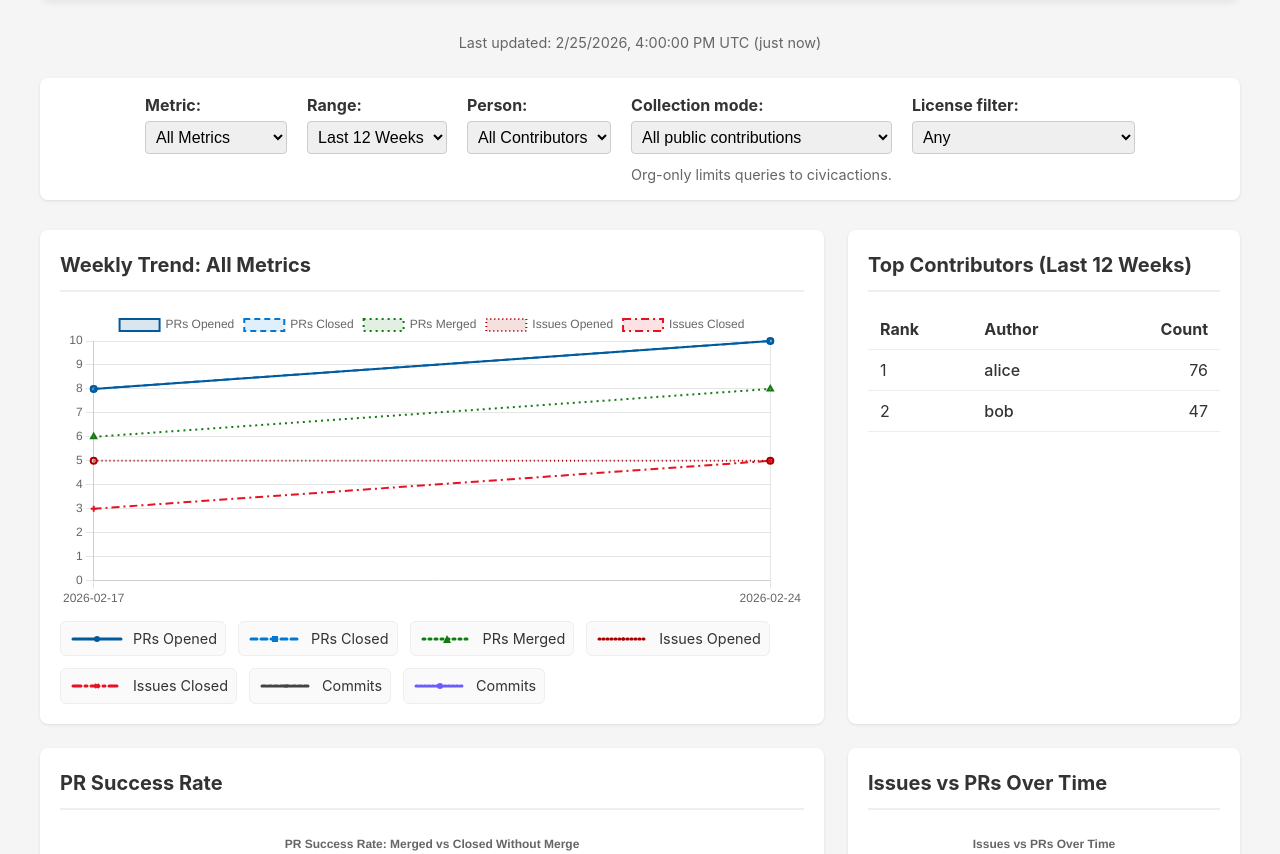
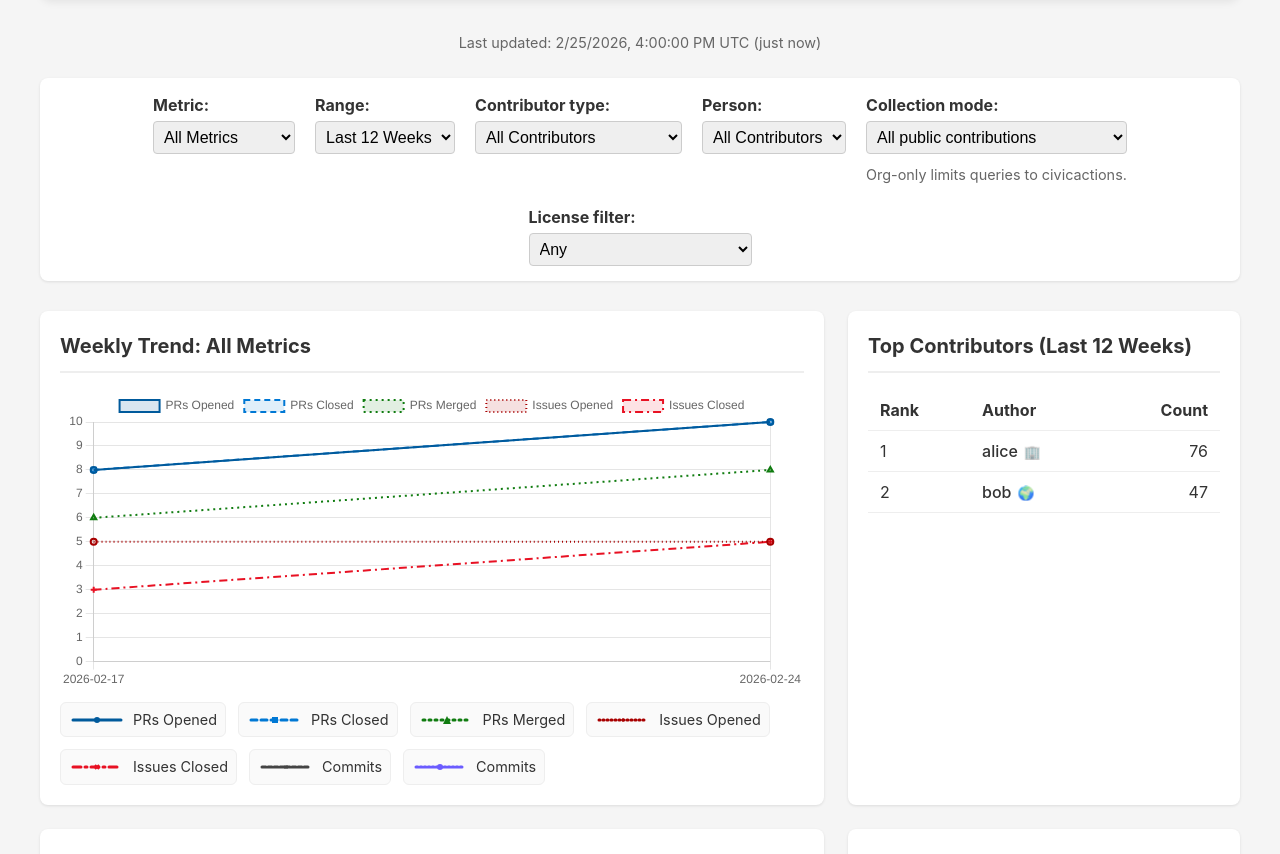
Before and after one commit to mgifford/gh-open-dash, a React (Vite) app in the folder site/: page / in a window 1280 px wide. Shown: the part 1170-2024 px from the top of the page. Built offline with nearby package versions, Linux system fonts and the light colour scheme.

Commit message:
Add contributor type filter to distinguish org members from community contributors
Agent-Logs-Url: https://github.com/mgifford/gh-open-dash/sessions/337b3c0f-625a-445a-b849-0b693c016245

Co-authored-by: mgifford <116832+mgifford@users.noreply.github.com>

```diff
--- a/site/src/App.jsx
+++ b/site/src/App.jsx
@@ -63,6 +63,7 @@ function App() {
   const [metric, setMetric] = useState("all_metrics");
   const [range, setRange] = useState("12");
   const [selectedAuthor, setSelectedAuthor] = useState("all");
+  const [contributorType, setContributorType] = useState("all");
   const [displayConfig, setDisplayConfig] = useState({ collectAllPublic: false, licenseFilter: 'oss' });
   const [view, setView] = useState('dashboard');
 
@@ -172,10 +173,28 @@ function App() {
       series = series.slice(-count); // Assumes series matches weeks order
     }
 
+    // 1b. Filter series by contributor type (all / staff / community)
+    const staffSet = new Set((data.staff_allowlist || []).map(s => s.toLowerCase()));
+    const isStaff = (author) => staffSet.has(author.toLowerCase());
+    if (contributorType !== 'all') {
+      series = series.map(week => {
+        const filtered = {};
+        for (const [author, metrics] of Object.entries(week.byAuthor || {})) {
+          if (contributorType === 'staff' ? isStaff(author) : !isStaff(author)) {
+            filtered[author] = metrics;
+          }
+        }
+        return { ...week, byAuthor: filtered };
+      });
+    }
+
     // 2. Aggregate for Leaderboard
     // Sum selected metric for each author over the visible range
     const authorTotals = {};
-    data.authors.forEach(a => authorTotals[a] = 0);
+    const visibleAuthors = contributorType === 'all'
+      ? data.authors
+      : data.authors.filter(a => contributorType === 'staff' ? isStaff(a) : !isStaff(a));
+    visibleAuthors.forEach(a => authorTotals[a] = 0);
 
     series.forEach(week => {
       const byAuthor = week.byAuthor;
@@ -254,8 +273,8 @@ function App() {
       pushDataset(metric, opt.label || metric);
     }
 
-    return { leaderboard, chartData, authors: data.authors, orgRepos, orgHasData, effectiveOrg, dataOrgs, filteredData };
-  }, [data, metric, range, selectedAuthor, currentOrg]);
+    return { leaderboard, chartData, authors: data.authors, visibleAuthors, staffSet, orgRepos, orgHasData, effectiveOrg, dataOrgs, filteredData };
+  }, [data, metric, range, selectedAuthor, currentOrg, contributorType]);
 
   // Calculate total workflow runs across visible weeks (must be before early returns)
   const totalWorkflowRuns = useMemo(() => {
@@ -478,10 +497,19 @@ function App() {
         </label>
 
         <label>
+          Contributor type:
+          <select value={contributorType} onChange={(e) => { setContributorType(e.target.value); setSelectedAuthor('all'); }}>
+            <option value="all">All Contributors</option>
+            <option value="staff">Org Members</option>
+            <option value="community">Community Contributors</option>
+          </select>
+        </label>
+
+        <label>
           Person:
           <select value={selectedAuthor} onChange={(e) => setSelectedAuthor(e.target.value)}>
             <option value="all">All Contributors</option>
-            {data.authors.map(a => <option key={a} value={a}>{a}</option>)}
+            {(processedData?.visibleAuthors || data.authors).map(a => <option key={a} value={a}>{a}</option>)}
           </select>
         </label>
         <label>
@@ -540,7 +568,7 @@ function App() {
 
             <section className="leaderboard-section">
               <h2>Top Contributors ({range === 'all' ? 'All Time' : `Last ${range} Weeks`})</h2>
-              <Leaderboard items={processedData.leaderboard} onSelectAuthor={setSelectedAuthor} selectedAuthor={selectedAuthor} />
+              <Leaderboard items={processedData.leaderboard} onSelectAuthor={setSelectedAuthor} selectedAuthor={selectedAuthor} staffSet={processedData.staffSet} />
             </section>
 
             <section className="chart-section">
--- a/site/src/Leaderboard.jsx
+++ b/site/src/Leaderboard.jsx
@@ -1,6 +1,6 @@
 import React from 'react';
 
-function Leaderboard({ items, onSelectAuthor, selectedAuthor }) {
+function Leaderboard({ items, onSelectAuthor, selectedAuthor, staffSet }) {
   // Show top 25
   const topItems = items.slice(0, 25);
 
@@ -18,7 +18,9 @@ function Leaderboard({ items, onSelectAuthor, selectedAuthor }) {
             </tr>
           </thead>
           <tbody>
-            {topItems.map((item, index) => (
+            {topItems.map((item, index) => {
+              const isStaff = staffSet && staffSet.has(item.author.toLowerCase());
+              return (
                 <tr
                   key={item.author}
                   className={selectedAuthor === item.author ? 'selected' : ''}
@@ -26,10 +28,22 @@ function Leaderboard({ items, onSelectAuthor, selectedAuthor }) {
                   style={{ cursor: 'pointer' }}
                 >
                   <td>{index + 1}</td>
-                <td className="author-cell">{item.author}</td>
+                  <td className="author-cell">
+                    {item.author}
+                    {staffSet && (
+                      <span
+                        className={`contributor-badge contributor-badge--${isStaff ? 'staff' : 'community'}`}
+                        aria-label={isStaff ? 'Org member' : 'Community contributor'}
+                        title={isStaff ? 'Org member' : 'Community contributor'}
+                      >
+                        {isStaff ? '🏢' : '🌍'}
+                      </span>
+                    )}
+                  </td>
                   <td className="num">{item.count}</td>
                 </tr>
-            ))}
+              );
+            })}
           </tbody>
         </table>
       )}
--- a/site/src/styles.css
+++ b/site/src/styles.css
@@ -160,6 +160,13 @@ tr.selected {
 
 .author-cell {
   font-weight: 500;
+}
+
+.contributor-badge {
+  margin-left: 6px;
+  font-size: 0.85em;
+  vertical-align: middle;
+  opacity: 0.85;
 }
 
 .more-info {
```
Also changed, not shown: 1 other file (tests, documents, lock files or other folders). Lines whose indentation alone changed are shown as unchanged.
